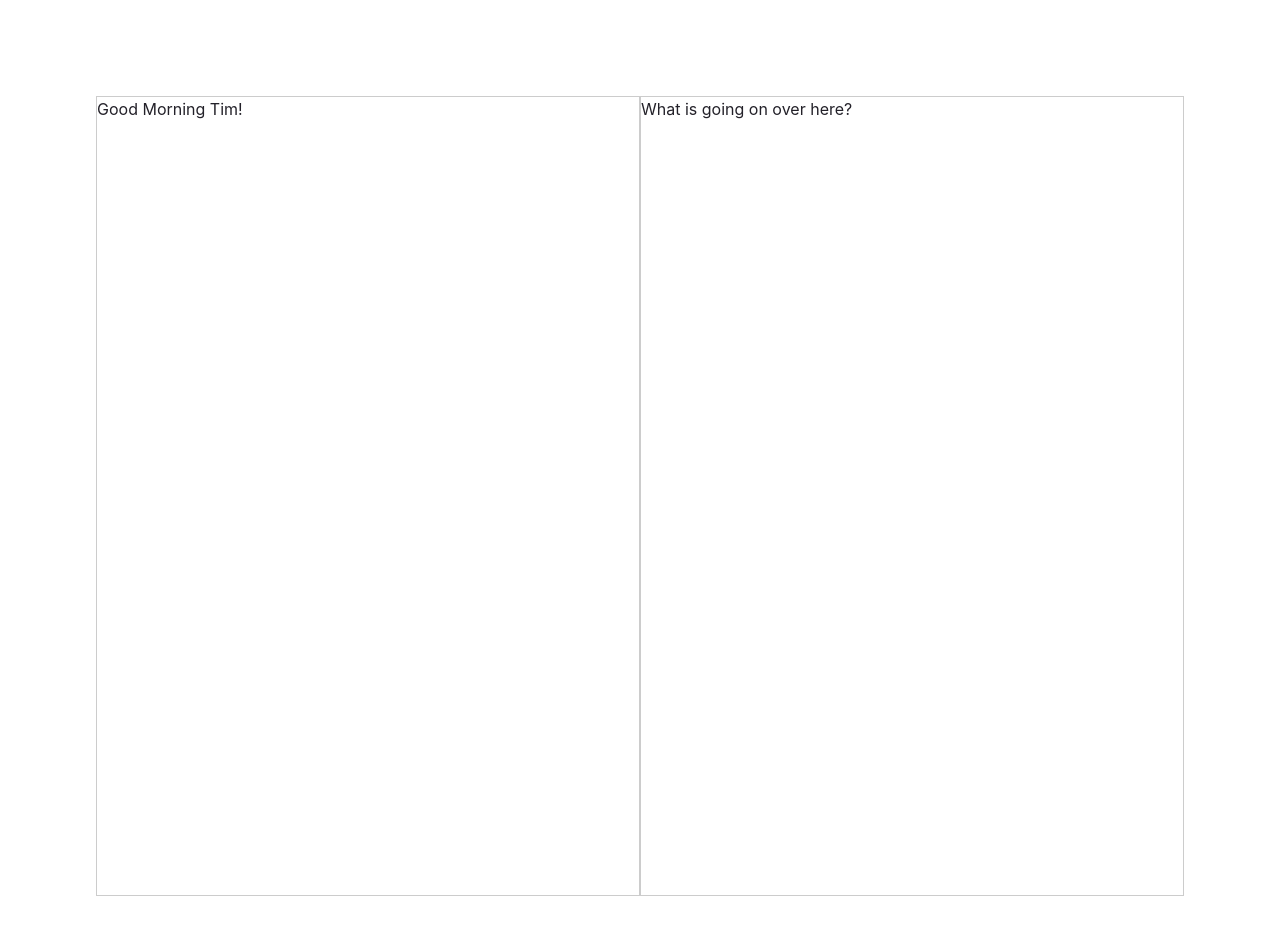
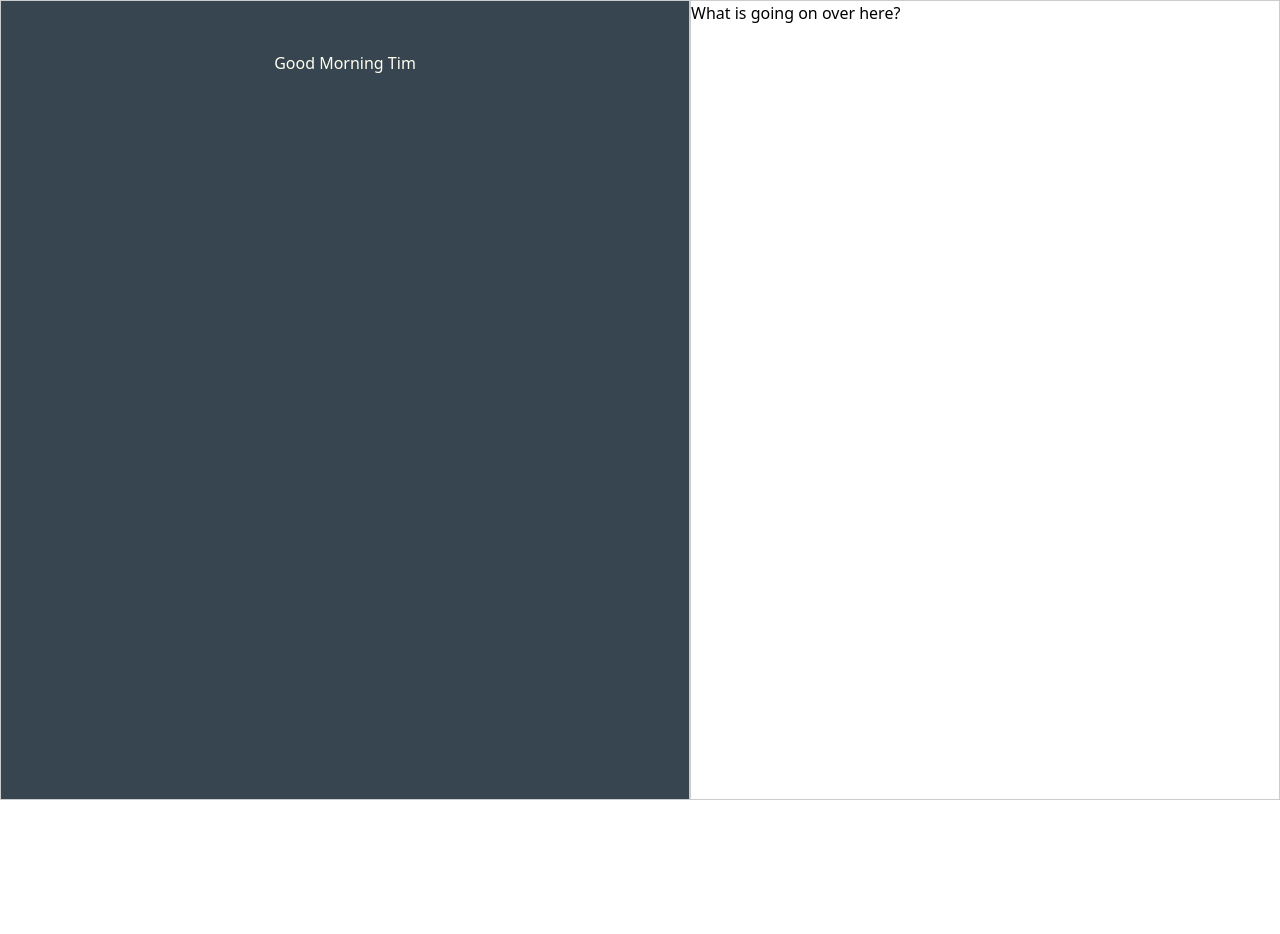
Before and after one commit to trmchale1/tim-s-gatsby-app, a Gatsby site: page / in a window 1280 px wide. After the commit the page ends 800 px from the top, so only its background shows below. Built offline with nearby package versions, Linux system fonts and the light colour scheme; Gatsby itself is replaced by a stand-in of ours.

Commit message:
left side styling set up, missing bio

```diff
--- a/src/pages/index.tsx
+++ b/src/pages/index.tsx
@@ -1,37 +1,25 @@
 import * as React from "react"
 import type { HeadFC, PageProps } from "gatsby"
 
-const pageStyles = {
-  color: "#232129",
-  padding: 96,
-  fontFamily: "-apple-system, Roboto, sans-serif, serif",
-}
-const headingStyles = {
-  marginTop: 0,
-  marginBottom: 64,
-  maxWidth: 320,
-}
 
 
 // Improve the left side with background and bio
 // Improve the right side by connecting a live updating application with new blog posts and media
 const IndexPage: React.FC<PageProps> = () => {
   return (
-    <main style={pageStyles}>
+
 
 
     <div className="split-screen">
       <div className="left-side">
-      <h1 style={headingStyles}>
-        Good Morning Tim!
-      </h1>
+      <h1>Good Morning Tim</h1>
       </div>
 
       <div className="right-side">
         <p>What is going on over here?</p>
       </div>
     </div>
-    </main>
+
   )
 }
 
--- a/src/styles/global.css
+++ b/src/styles/global.css
@@ -6,7 +6,17 @@
     display: flex;
 }
 
-.left-side,
+.left-side {
+    flex: 1;
+    height: 100vh;
+    overflow: hidden;
+    border: 1px solid #ccc;
+    background-color: #36454F;
+    padding: 50px;
+    text-align: center;
+    color: #FFFFF0;
+}
+
 .right-side {
     flex: 1;
     height: 100vh;
```
